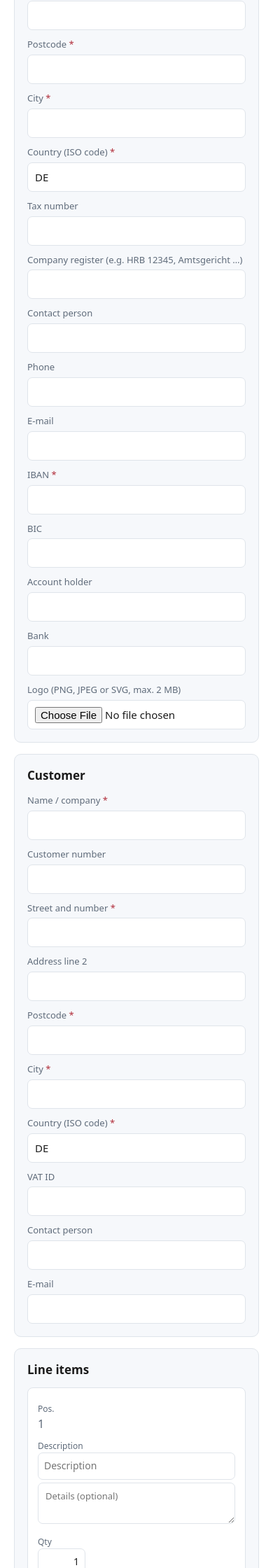
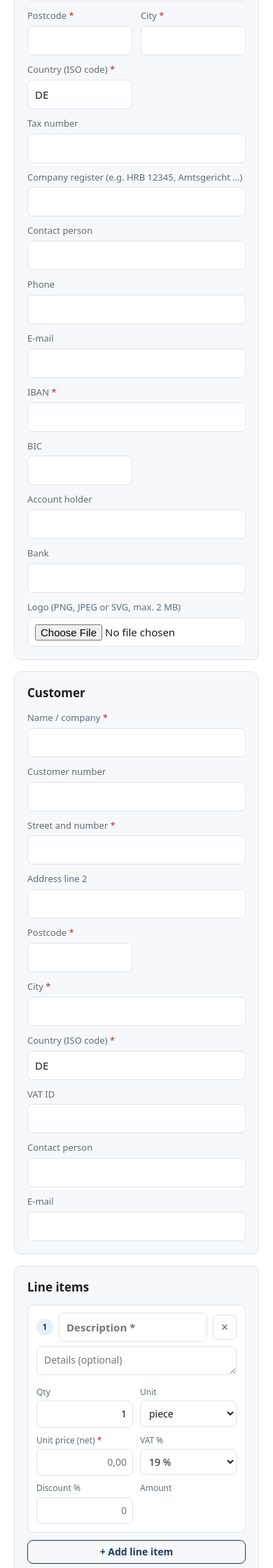
Before and after one commit to abbasalbukhari/rechnungskern, a FastAPI app: page /en/invoice in a window 390 px wide. Shown: the part 1440-3680 px from the top of the page at 70% size. Run offline with FastAPI, Linux system fonts and the light colour scheme.

Commit message:
Site polish: open-source and license links, item cards, mobile layout
- Link the GitHub repository and the MIT license in footer, landing and about page
- Add SoftwareSourceCode structured data
- Invoice editor: line items as cards with full-width description
- Fix header alignment on wide pages and the mobile layout (no horizontal overflow)
- Use a neutral sample company in fixtures and examples

```diff
--- a/app/config.py
+++ b/app/config.py
@@ -60,7 +60,8 @@ class Settings:
     author_github: str = os.getenv("AUTHOR_GITHUB", "")
     author_xing: str = os.getenv("AUTHOR_XING", "")
     author_websites: list[str] = field(default_factory=lambda: _split(os.getenv("AUTHOR_WEBSITE", "")))  # comma separated
-    project_repo: str = os.getenv("PROJECT_REPO", "")  # public source code URL, if any
+    project_repo: str = os.getenv("PROJECT_REPO", "").rstrip("/")  # public source code URL, if any
+    project_license: str = os.getenv("PROJECT_LICENSE", "MIT")
 
 
 settings = Settings()
--- a/app/static/site/app.js
+++ b/app/static/site/app.js
@@ -202,20 +202,27 @@
   function itemsHtml() {
     const rows = state.items.map((it, i) => {
       const p = (k) => `items.${i}.${k}`;
-      const sel = (k, opts) => `<select data-path="${p(k)}">${opts.map(([v, l]) => `<option value="${v}"${it[k] === v ? " selected" : ""}>${esc(l)}</option>`).join("")}</select>`;
-      return `<tr data-row="${i}">
-        <td class="pos-cell" data-label="${esc(T.pos)}" style="width:32px;padding-top:12px;color:var(--muted)">${i + 1}</td>
-        <td data-label="${esc(T.item)}"><input data-path="${p("name")}" value="${esc(it.name)}" placeholder="${esc(T.item)}" required><textarea class="desc" data-path="${p("description")}" placeholder="${esc(T.description)}">${esc(it.description)}</textarea></td>
-        <td class="num" data-label="${esc(T.qty)}" style="width:80px"><input data-path="${p("quantity")}" value="${esc(it.quantity)}" inputmode="decimal"></td>
-        <td data-label="${esc(T.unit)}" style="width:110px">${sel("unit", UNITS)}</td>
-        <td class="num" data-label="${esc(T.price)}" style="width:110px"><input data-path="${p("unit_price")}" value="${esc(it.unit_price)}" inputmode="decimal" placeholder="0,00" required></td>
-        <td data-label="${esc(T.vat)}" style="width:150px">${sel("tax_rate", [["19", "19 %"], ["7", "7 %"], ["0", "0 %"]])}${it.tax_rate === "0" ? `<div style="margin-top:4px">${sel("tax_category", ["Z", "E", "AE", "K", "G"].map((c) => [c, T["cat_" + c]]))}</div>` : ""}</td>
-        <td class="num" data-label="${esc(T.discount)}" style="width:80px"><input data-path="${p("discount_percent")}" value="${esc(it.discount_percent)}" inputmode="decimal" placeholder="0"></td>
-        <td class="item-total" data-label="${esc(T.total)}" id="lt_${i}">${lineTotal(it)}</td>
-        <td style="width:40px"><button type="button" class="del" data-del="${i}" title="${esc(T.remove)}">×</button></td>
-      </tr>`;
+      const lab = { unit: T.unit, tax_rate: T.vat, tax_category: T.category };
+      const sel = (k, opts) => `<select data-path="${p(k)}" aria-label="${esc(lab[k])}">${opts.map(([v, l]) => `<option value="${v}"${it[k] === v ? " selected" : ""}>${esc(l)}</option>`).join("")}</select>`;
+      return `<div class="item-card" data-row="${i}">
+        <div class="item-head">
+          <span class="item-pos">${i + 1}</span>
+          <input class="item-name" data-path="${p("name")}" value="${esc(it.name)}" placeholder="${esc(T.item)} *" aria-label="${esc(T.item)}" required>
+          <button type="button" class="del" data-del="${i}" title="${esc(T.remove)}" aria-label="${esc(T.remove)}">×</button>
+        </div>
+        <textarea class="desc" data-path="${p("description")}" placeholder="${esc(T.description)}" rows="1">${esc(it.description)}</textarea>
+        <div class="item-grid">
+          <div class="f"><label>${esc(T.qty)}</label><input class="r" data-path="${p("quantity")}" value="${esc(it.quantity)}" inputmode="decimal"></div>
+          <div class="f"><label>${esc(T.unit)}</label>${sel("unit", UNITS)}</div>
+          <div class="f"><label>${esc(T.price)} <span class="req">*</span></label><input class="r" data-path="${p("unit_price")}" value="${esc(it.unit_price)}" inputmode="decimal" placeholder="0,00" required></div>
+          <div class="f"><label>${esc(T.vat)}</label>${sel("tax_rate", [["19", "19 %"], ["7", "7 %"], ["0", "0 %"]])}</div>
+          <div class="f"><label>${esc(T.discount)}</label><input class="r" data-path="${p("discount_percent")}" value="${esc(it.discount_percent)}" inputmode="decimal" placeholder="0"></div>
+          <div class="f"><label>${esc(T.total)}</label><div class="item-total" id="lt_${i}">${lineTotal(it)}</div></div>
+          ${it.tax_rate === "0" ? `<div class="f wide"><label>${esc(T.category)}</label>${sel("tax_category", ["Z", "E", "AE", "K", "G"].map((c) => [c, T["cat_" + c]]))}</div>` : ""}
+        </div>
+      </div>`;
     }).join("");
-    return `<table class="items-table"><thead><tr><th></th><th>${esc(T.item)}</th><th>${esc(T.qty)}</th><th>${esc(T.unit)}</th><th>${esc(T.price)}</th><th>${esc(T.vat)}</th><th>${esc(T.discount)}</th><th style="text-align:right">${esc(T.total)}</th><th></th></tr></thead><tbody>${rows}</tbody></table>
+    return `<div class="items">${rows}</div>
       <div class="btn-row"><button type="button" class="btn secondary small" id="addItem">${esc(T.add_item)}</button></div>`;
   }
 
--- a/app/static/site/site.css
+++ b/app/static/site/site.css
@@ -18,6 +18,17 @@ nav { display: flex; align-items: center; justify-content: space-between; gap: 1
 nav ul { list-style: none; display: flex; gap: 16px; margin: 0; padding: 0; flex-wrap: wrap; align-items: center; }
 nav a { text-decoration: none; color: var(--text); font-size: 15px; }
 nav a.lang { color: var(--muted); border: 1px solid var(--line); border-radius: 6px; padding: 3px 9px; font-size: 13px; }
+nav a:hover { color: var(--accent); }
+@media (max-width: 640px) {
+  nav { padding: 10px 0; gap: 8px; }
+  nav ul { gap: 6px 14px; }
+  nav a { font-size: 14px; }
+  .brand small { display: none; }
+  main { padding-top: 18px; }
+  .app-head h1 { font-size: 22px; }
+  section.block, details.block { padding-left: 12px; padding-right: 12px; }
+  .btn-row .btn { flex: 1 1 auto; text-align: center; }
+}
 main { padding: 28px 0 48px; }
 .hero { padding: 20px 0 8px; }
 .hero h1 { font-size: clamp(28px, 4.5vw, 40px); line-height: 1.15; margin: 0 0 12px; color: var(--accent); }
@@ -52,7 +63,8 @@ details.faq { border-bottom: 1px solid var(--line); padding: 10px 0; }
 details.faq summary { cursor: pointer; font-weight: 600; }
 details.faq p { color: var(--muted); margin: 8px 0 0; }
 footer { border-top: 1px solid var(--line); padding: 20px 0 32px; color: var(--muted); font-size: 14px; }
-footer ul { list-style: none; display: flex; gap: 18px; padding: 0; margin: 0 0 8px; flex-wrap: wrap; }
+footer ul { list-style: none; display: flex; gap: 6px 18px; padding: 0; margin: 0 0 10px; flex-wrap: wrap; }
+footer .foot-line { margin: 0 0 4px; }
 footer a { color: var(--muted); }
 
 /* ---------- app pages (invoice creator / validator) ---------- */
@@ -60,7 +72,8 @@ footer a { color: var(--muted); }
 .app-head h1 { font-size: 26px; margin: 0; color: var(--accent); }
 .app-head p { margin: 4px 0 0; color: var(--muted); }
 .app-layout { display: grid; grid-template-columns: minmax(0, 1fr) 320px; gap: 24px; align-items: start; }
-@media (max-width: 900px) { .app-layout { grid-template-columns: 1fr; } .sidebar { position: static !important; } }
+.app-layout > * { min-width: 0; }
+@media (max-width: 900px) { .app-layout { grid-template-columns: minmax(0, 1fr); } .sidebar { position: static !important; } }
 .sidebar { position: sticky; top: 16px; }
 section.block { background: var(--card); border: 1px solid var(--line); border-radius: 10px; padding: 16px 18px 18px; margin-bottom: 16px; }
 section.block > h2 { font-size: 17px; margin: 0 0 12px; display: flex; align-items: center; justify-content: space-between; gap: 8px; }
@@ -70,34 +83,39 @@ details.block > summary { font-size: 17px; font-weight: 600; padding: 14px 0; cu
 details.block > summary::after { content: "+"; color: var(--muted); }
 details.block[open] > summary::after { content: "–"; }
 details.block > .inner { padding: 0 0 18px; }
-.fields { display: grid; grid-template-columns: repeat(12, 1fr); gap: 10px 12px; }
+.fields { display: grid; grid-template-columns: repeat(12, minmax(0, 1fr)); gap: 10px 12px; }
+.field { min-width: 0; }
 .field { grid-column: span 6; display: flex; flex-direction: column; gap: 4px; }
 .field.w1 { grid-column: span 1; } .field.w2 { grid-column: span 2; } .field.w3 { grid-column: span 3; } .field.w4 { grid-column: span 4; } .field.w5 { grid-column: span 5; }
 .field.w8 { grid-column: span 8; } .field.w9 { grid-column: span 9; } .field.w12 { grid-column: span 12; }
-@media (max-width: 640px) { .field, .field.w1, .field.w2, .field.w3, .field.w4, .field.w5, .field.w8, .field.w9 { grid-column: span 12; } }
+@media (max-width: 640px) { .field, .field.w4, .field.w5, .field.w8, .field.w9 { grid-column: span 12; } .field.w1, .field.w2, .field.w3 { grid-column: span 6; } }
 label { font-size: 13px; color: var(--muted); }
 label .req { color: var(--err); }
-input, select, textarea { width: 100%; padding: 8px 10px; border: 1px solid var(--line); border-radius: 7px; font: inherit; font-size: 15px; background: var(--bg); color: var(--text); }
+input, select, textarea { width: 100%; min-width: 0; max-width: 100%; padding: 8px 10px; border: 1px solid var(--line); border-radius: 7px; font: inherit; font-size: 15px; background: var(--bg); color: var(--text); }
 input:focus, select:focus, textarea:focus { outline: 2px solid var(--accent); outline-offset: 1px; border-color: transparent; }
 input.invalid, select.invalid, textarea.invalid { border-color: var(--err); outline-color: var(--err); }
 input[type=color] { padding: 2px; height: 38px; }
 input[type=checkbox] { width: auto; }
 textarea { min-height: 64px; resize: vertical; }
-.items-table { width: 100%; border-collapse: collapse; }
-.items-table th { text-align: left; font-size: 12px; color: var(--muted); font-weight: 600; padding: 4px 6px; }
-.items-table td { padding: 4px 6px; vertical-align: top; }
-.items-table input, .items-table select { padding: 7px 8px; font-size: 14px; }
-.items-table .num input { text-align: right; }
-.items-table .del { background: transparent; border: 1px solid var(--line); color: var(--muted); border-radius: 6px; cursor: pointer; width: 32px; height: 34px; font-size: 18px; }
-.items-table .del:hover { color: var(--err); border-color: var(--err); }
-.items-table .desc { width: 100%; margin-top: 4px; font-size: 13px; min-height: 30px; }
-.item-total { text-align: right; white-space: nowrap; font-variant-numeric: tabular-nums; padding-top: 10px !important; font-size: 14px; }
-@media (max-width: 760px) {
-  .items-table thead { display: none; }
-  .items-table, .items-table tbody, .items-table tr, .items-table td { display: block; width: 100%; }
-  .items-table tr { border: 1px solid var(--line); border-radius: 8px; padding: 8px; margin-bottom: 10px; background: var(--bg); }
-  .items-table td::before { content: attr(data-label); display: block; font-size: 12px; color: var(--muted); }
-  .item-total { text-align: left; }
+.items { margin-bottom: 4px; }
+.item-card { border: 1px solid var(--line); border-radius: 8px; background: var(--bg); padding: 10px 12px 12px; margin-bottom: 10px; }
+.item-head { display: flex; gap: 8px; align-items: center; }
+.item-pos { flex: none; width: 24px; height: 24px; line-height: 24px; border-radius: 50%; background: var(--accent-soft); color: var(--accent); font-size: 12px; font-weight: 700; text-align: center; }
+.item-name { flex: 1 1 auto; min-width: 0; font-weight: 600; }
+.item-card .desc { margin: 6px 0 8px 32px; width: calc(100% - 32px); min-height: 36px; font-size: 14px; }
+.item-grid { display: grid; grid-template-columns: repeat(6, minmax(0, 1fr)); gap: 8px 10px; margin-left: 32px; }
+.item-grid .f { min-width: 0; }
+.item-grid .f.wide { grid-column: span 3; }
+.item-grid label { display: block; font-size: 12px; margin-bottom: 3px; white-space: nowrap; overflow: hidden; text-overflow: ellipsis; }
+.item-grid input, .item-grid select { padding: 7px 8px; font-size: 14px; }
+.item-grid input.r { text-align: right; }
+.item-total { text-align: right; white-space: nowrap; font-variant-numeric: tabular-nums; font-weight: 600; font-size: 15px; padding: 7px 2px; min-height: 36px; }
+.del { flex: none; background: transparent; border: 1px solid var(--line); color: var(--muted); border-radius: 6px; cursor: pointer; width: 34px; height: 36px; font-size: 18px; line-height: 1; }
+.del:hover { color: var(--err); border-color: var(--err); }
+@media (max-width: 640px) {
+  .item-grid { grid-template-columns: repeat(2, minmax(0, 1fr)); margin-left: 0; }
+  .item-grid .f.wide { grid-column: span 2; }
+  .item-card .desc { margin-left: 0; width: 100%; }
 }
 .logo-box { display: flex; gap: 12px; align-items: center; flex-wrap: wrap; }
 .logo-box img { max-height: 56px; max-width: 200px; border: 1px solid var(--line); border-radius: 6px; background: #fff; padding: 4px; }
@@ -133,3 +151,7 @@ textarea { min-height: 64px; resize: vertical; }
 .msgs .lvl-error { color: var(--err); font-weight: 600; } .msgs .lvl-warning { color: var(--warn); font-weight: 600; } .msgs .lvl-notice { color: var(--muted); }
 .msgs code { font-size: 12px; word-break: break-all; }
 .muted { color: var(--muted); font-size: 14px; }
+
+body { overflow-wrap: anywhere; }
+pre, code { overflow-wrap: normal; }
+.sidebar .btn-row .btn { flex: 1 1 auto; text-align: center; }
```
Also changed, not shown: app/templates/site/about.html (+4 -3 lines), app/templates/site/base.html (+7 -5 lines), app/templates/site/index_de.html (+8 -1 lines), app/templates/site/index_en.html (+8 -1 lines), tests/conftest.py (+2 -0 lines), tests/test_site.py (+9 -0 lines), 1 other file.
